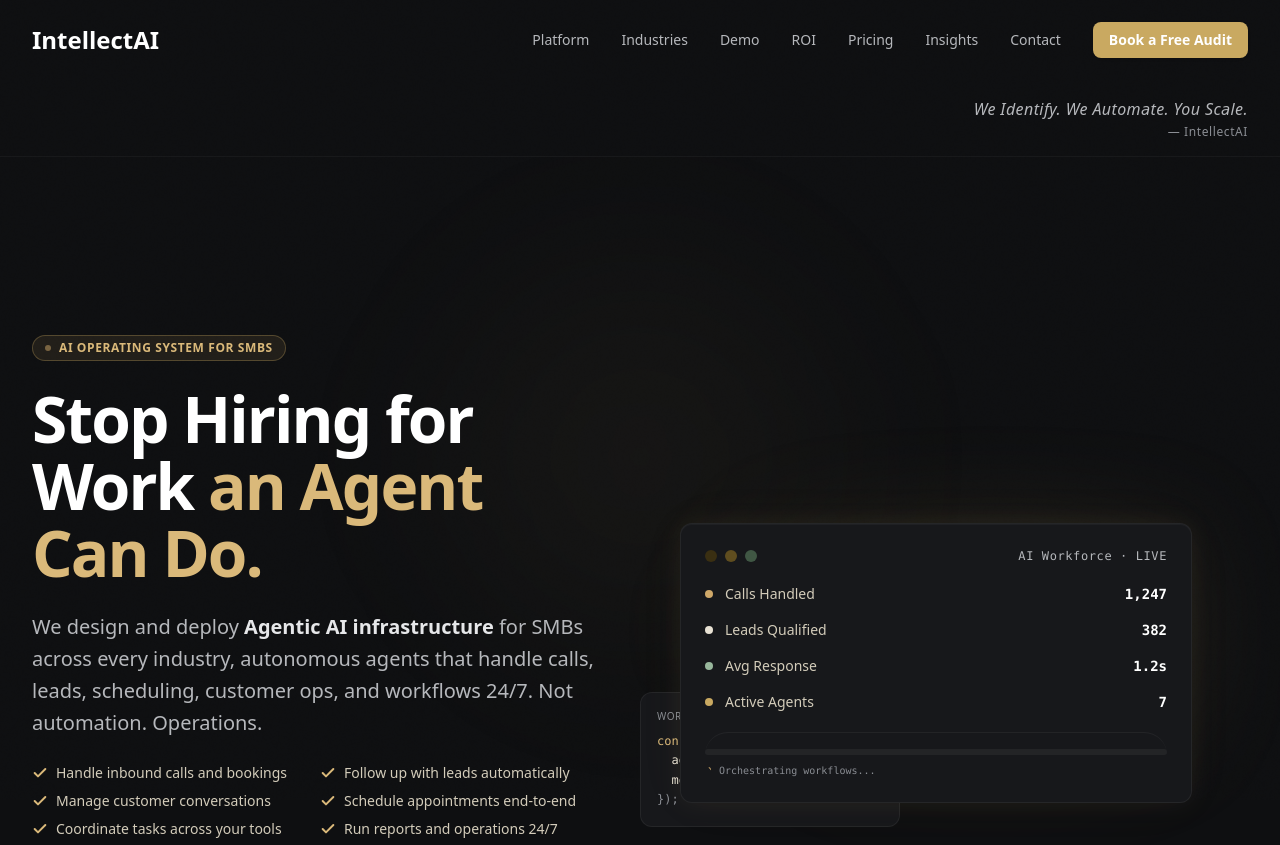
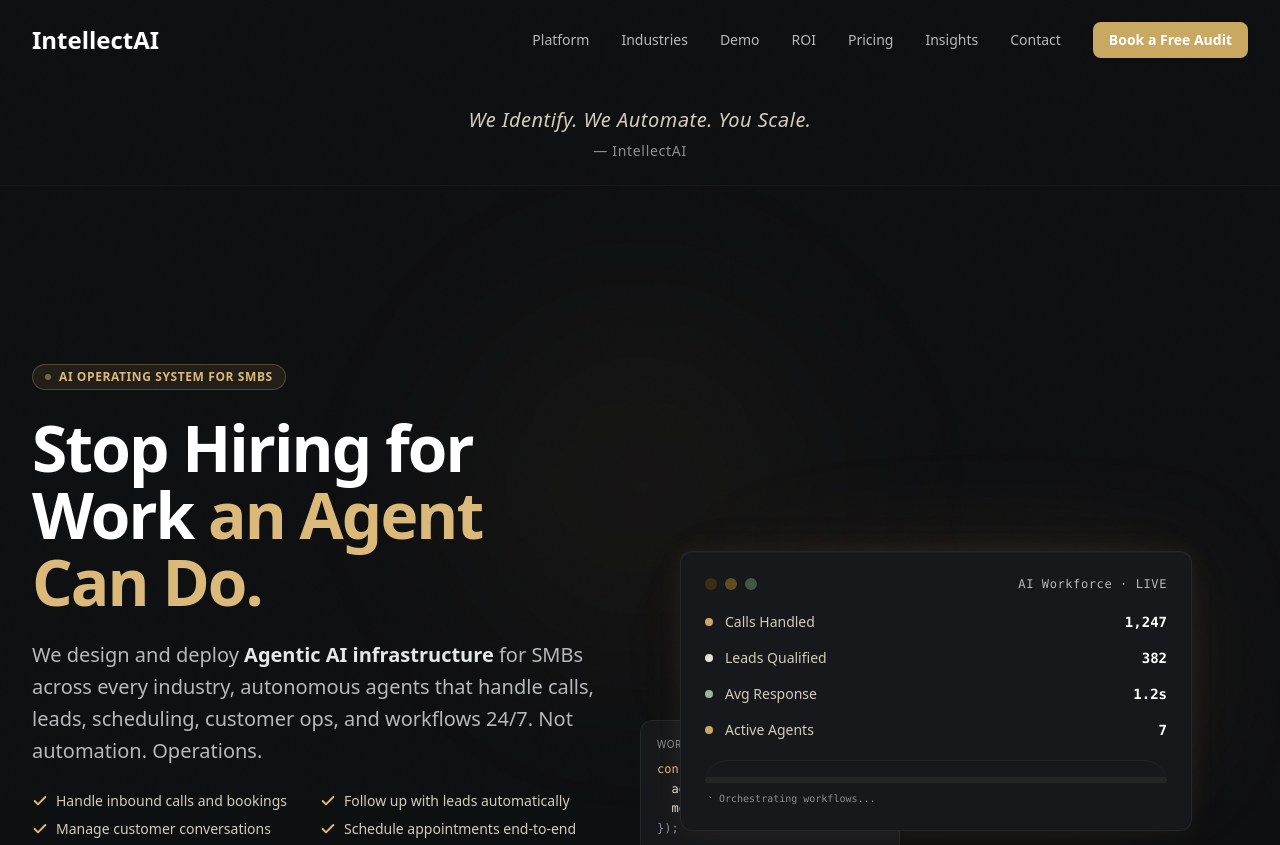
Before and after one commit to aarifmms/intellectai-website, a Next.js app: page / in a window 1280 px wide. Shown: the top 845 px of the page. Built offline with nearby package versions, Linux system fonts and the light colour scheme.

Commit message:
Center slogan bar and increase font size
Co-Authored-By: Claude Opus 4.7 <noreply@anthropic.com>

```diff
--- a/src/components/ui/SloganBar.tsx
+++ b/src/components/ui/SloganBar.tsx
@@ -15,11 +15,11 @@ export default function SloganBar() {
       className="border-b border-[rgba(255,255,255,0.04)]"
       style={{ backgroundColor: "#0E0F11" }}
     >
-      <div className="mx-auto flex max-w-7xl flex-col items-end px-6 py-4 md:px-8">
-        <p className="text-sm italic leading-relaxed tracking-wide text-[#B6B8BC] md:text-base">
+      <div className="mx-auto flex max-w-7xl flex-col items-center px-6 py-5 md:py-6 md:px-8">
+        <p className="text-center text-lg italic leading-relaxed tracking-wide text-[#D3CCBA] md:text-xl">
           {slogan}
         </p>
-        <p className="mt-0.5 text-xs font-medium tracking-wider text-[#8A8D93]">
+        <p className="mt-1 text-sm font-medium tracking-wider text-[#8A8D93]">
           &mdash; IntellectAI
         </p>
       </div>
```
